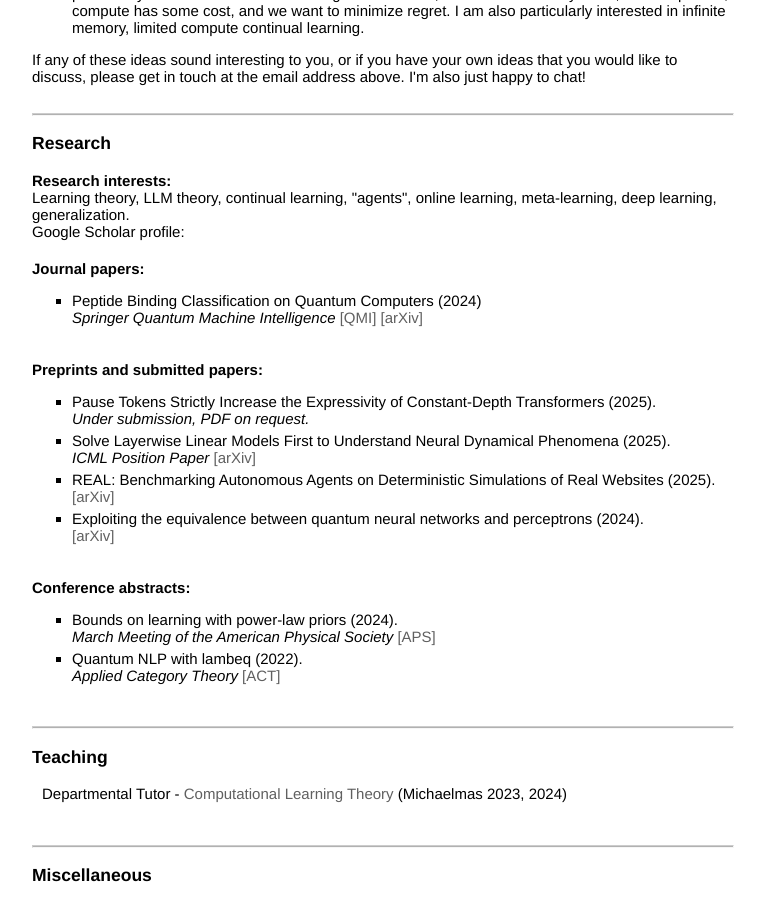
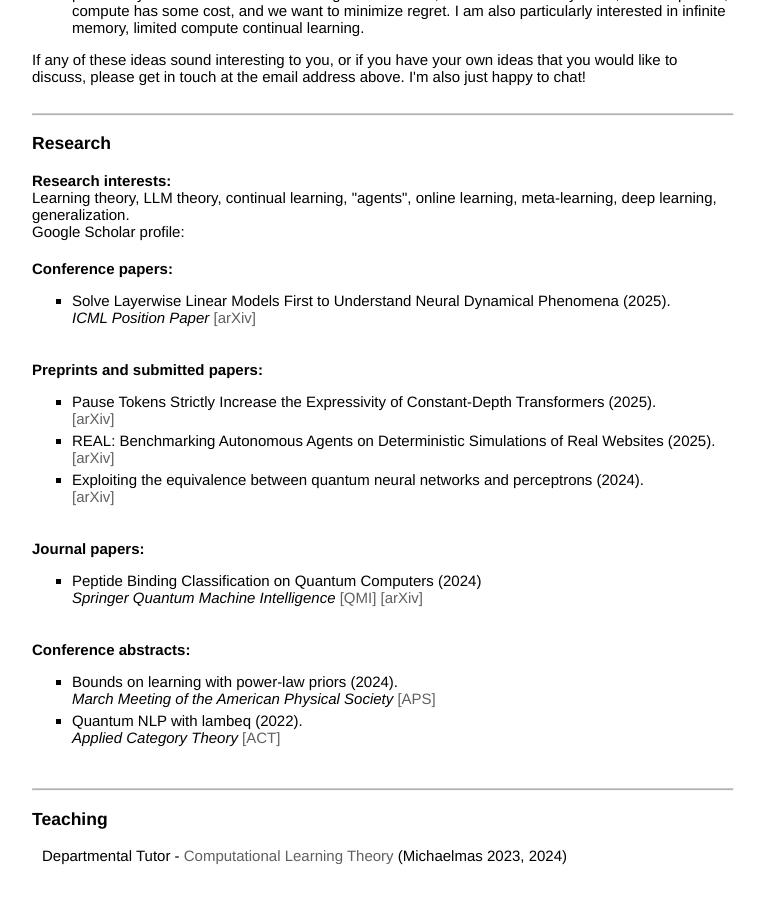
Before and after one commit to le-big-mac/le-big-mac.github.io, a Jekyll site: the page built from index.html, in a window 1280 px wide and 900 px high, scrolled down 967 px. Shown: the whole window, without its empty margins (258-1023 px from the left). Built offline with Jekyll 4.4.1, drawn with Linux system fonts in a browser that asks for light colours; a style sheet for code colours, icons or effects is not loaded.

Commit message:
paper link

```diff
--- a/index.html
+++ b/index.html
@@ -72,11 +72,11 @@ title: Charles London, University of Oxford
 </div>
 
 <div class="textblock3">
-    <b>Journal papers:</b><BR>
+    <b>Conference papers:</b><BR>
     <p style="text-indent: 10px;">
     <ul class="b">
-        <li>Peptide Binding Classification on Quantum Computers (2024)<br>
-            <i>Springer Quantum Machine Intelligence</i> <a href="https://link.springer.com/article/10.1007/s42484-024-00154-3">[QMI]</a>  <a href="https://arxiv.org/abs/2311.15696">[arXiv]</a>
+        <li>Solve Layerwise Linear Models First to Understand Neural Dynamical Phenomena (2025).<br>
+            <i>ICML Position Paper</i> <a href="https://arxiv.org/abs/2502.21009">[arXiv]</a>
     </ul>
     </p>
 </div>
@@ -86,13 +86,21 @@ title: Charles London, University of Oxford
     <p style="text-indent: 10px;">
     <ul class="b">
         <li>Pause Tokens Strictly Increase the Expressivity of Constant-Depth Transformers (2025).<br>
-            <i>Under submission, PDF on request.</i>
-        <li>Solve Layerwise Linear Models First to Understand Neural Dynamical Phenomena (2025).<br>
-            <i>ICML Position Paper</i> <a href="https://arxiv.org/abs/2502.21009">[arXiv]</a>
+            <a href="https://arxiv.org/pdf/2505.21024">[arXiv]</a>
         <li>REAL: Benchmarking Autonomous Agents on Deterministic Simulations of Real Websites (2025).<br>
             <a href="https://arxiv.org/abs/2504.11543">[arXiv]</a>
         <li>Exploiting the equivalence between quantum neural networks and perceptrons (2024).<br>
             <a href="https://arxiv.org/abs/2407.04371">[arXiv]</a>
+    </ul>
+    </p>
+</div>
+
+<div class="textblock3">
+    <b>Journal papers:</b><BR>
+    <p style="text-indent: 10px;">
+    <ul class="b">
+        <li>Peptide Binding Classification on Quantum Computers (2024)<br>
+            <i>Springer Quantum Machine Intelligence</i> <a href="https://link.springer.com/article/10.1007/s42484-024-00154-3">[QMI]</a>  <a href="https://arxiv.org/abs/2311.15696">[arXiv]</a>
     </ul>
     </p>
 </div>
```
